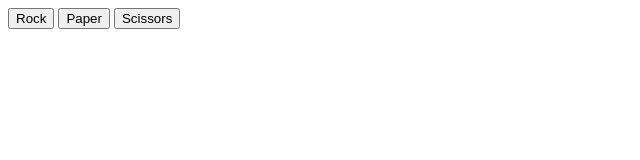
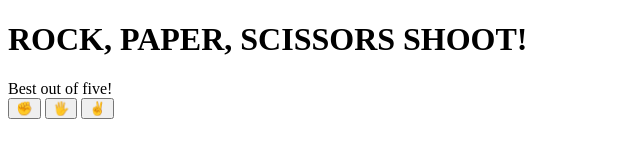
Before and after one commit to Toph765/rock-paper-scissors, a plain HTML site: page index.html in a window 1280 px wide. Shown: the whole page, without its empty margins (0-640 px from the left). Drawn offline with Linux system fonts and the light colour scheme.

Commit message:
Add div with header class and refactor button

```diff
--- a/index.html
+++ b/index.html
@@ -5,12 +5,18 @@
     <meta http-equiv="X-UA-Compatible" content="IE=edge">
     <meta name="viewport" content="width=device-width, initial-scale=1.0">
     <title>Rock, Paper, Scissors!</title>
+    <link rel="stylesheet" href="./css/style.css">
 </head>
 <body>
+    <div class="header">
+        <h1>ROCK, PAPER, SCISSORS SHOOT!</h1>
+        <div>Best out of five!</div>
+    </div>
+
     <div class="buttons">
-        <button class="rock">Rock</button>
-        <button class="paper">Paper</button>
-        <button class="scissors">Scissors</button>
+        <button class="button rock" value="rock">&#9994;</button>
+        <button class="button paper" value="paper">&#128400;</button>
+        <button class="button scissors" value="scissor">&#9996;</button>
     </div>
 
     <div class="result"></div>
```
